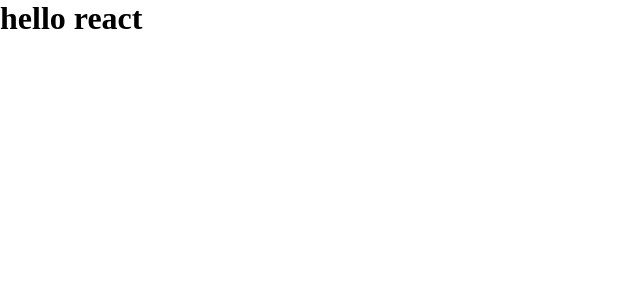
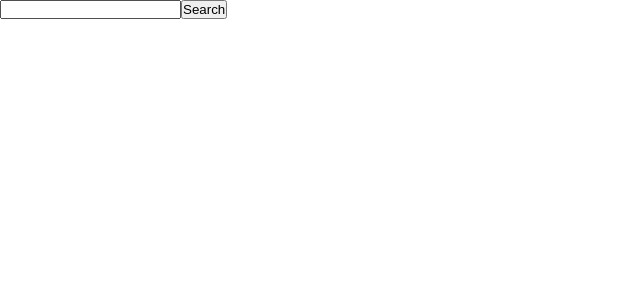
Before and after one commit to Yasir-Khan22/React-learning, a React (Create React App) app: page / in a window 1280 px wide. Shown: the top 300 px of the page, without its empty margins (0-640 px from the left). Built offline with nearby package versions, Linux system fonts and the light colour scheme.

Commit message:
app js updated.

```diff
--- a/src/App.js
+++ b/src/App.js
@@ -1,11 +1,24 @@
-import React from "react";
+import React, { useEffect, useState } from "react";
+
 const App = () => {
+
     const APP_ID = "f58c0a52";
     const API_KEY = "ada6a423657b9c6bf2d4d33ff0d58a13";
+    const url = `https://api.edamam.com/search?q=chicken&app_id=${APP_ID}&pp_key=${API_KEY}`;
+
+    const [count, setCounter] = useState(0);
+
+    useEffect(() => {
+        console.log("Hello world!")
+    })
+
 
     return (
         <div className="App">
-            <h1>hello react</h1>
+            <form className="search-form">
+                <input className="search-bar" type="text" />
+                <button className="search-btn" type="sumbit">Search</button>
+            </form>
         </div>
     );
 }
```
